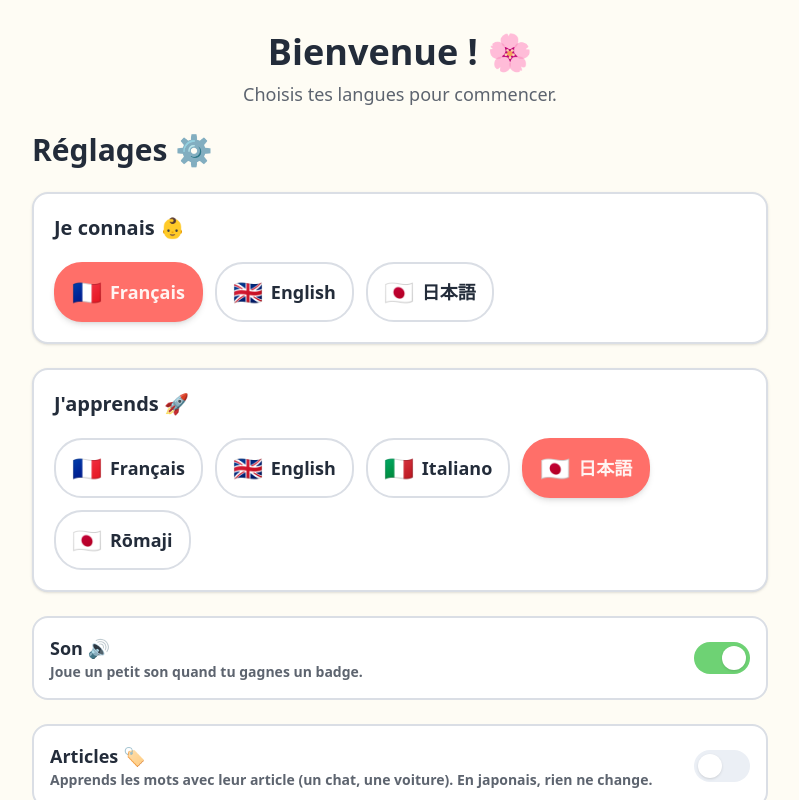
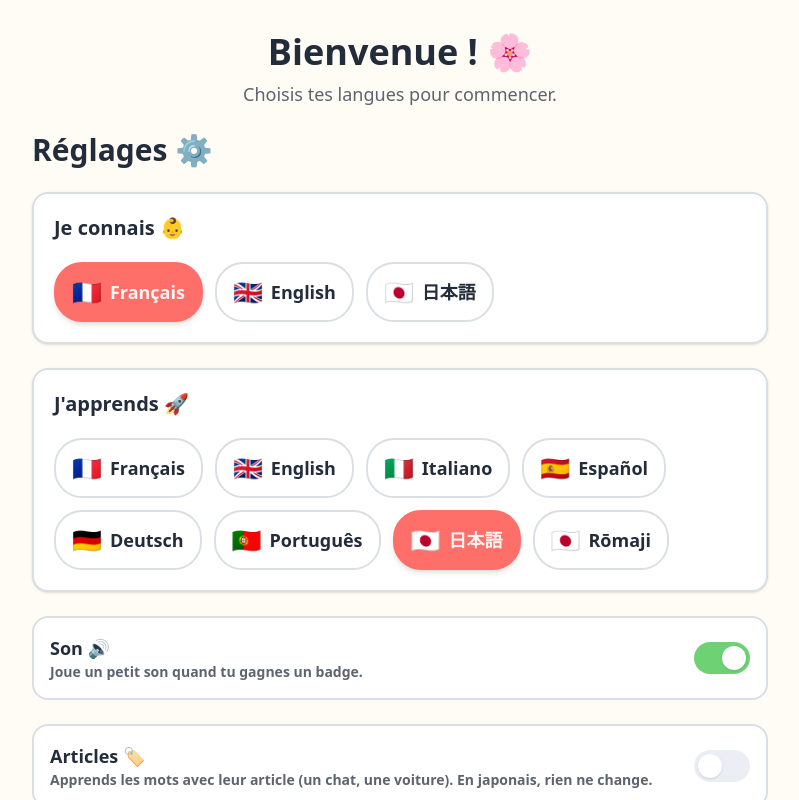
Before and after one commit to VivicatcHub/OtousanProjectReborn, a React (Vite) app: page /dictionary in a window 1280 px wide. Shown: the whole page, without its empty margins (240-1039 px from the left). Built offline with nearby package versions, Linux system fonts and the light colour scheme.

Commit message:
feat: add spanish, deutsch and portugues

```diff
--- a/src/components/LanguagePicker.jsx
+++ b/src/components/LanguagePicker.jsx
@@ -4,7 +4,12 @@ import { cn } from "@/lib/utils";
 function getLanguages(languages, learn) {
   if (learn) return languages;
   return languages.filter(
-    (lang) => lang.code !== "it" && !lang.code.includes("-"),
+    (lang) =>
+      lang.code !== "it" &&
+      lang.code !== "de" &&
+      lang.code !== "pt" &&
+      lang.code !== "es" &&
+      !lang.code.includes("-"),
   );
 }
 
--- a/src/data/languages.json
+++ b/src/data/languages.json
@@ -18,6 +18,24 @@
     "speechCode": "it-IT"
   },
   {
+    "code": "es",
+    "label": "Español",
+    "flag": "🇪🇸",
+    "speechCode": "es-ES"
+  },
+  {
+    "code": "de",
+    "label": "Deutsch",
+    "flag": "🇩🇪",
+    "speechCode": "de-DE"
+  },
+  {
+    "code": "pt",
+    "label": "Português",
+    "flag": "🇵🇹",
+    "speechCode": "pt-PT"
+  },
+  {
     "code": "ja",
     "label": "日本語",
     "flag": "🇯🇵",
```
